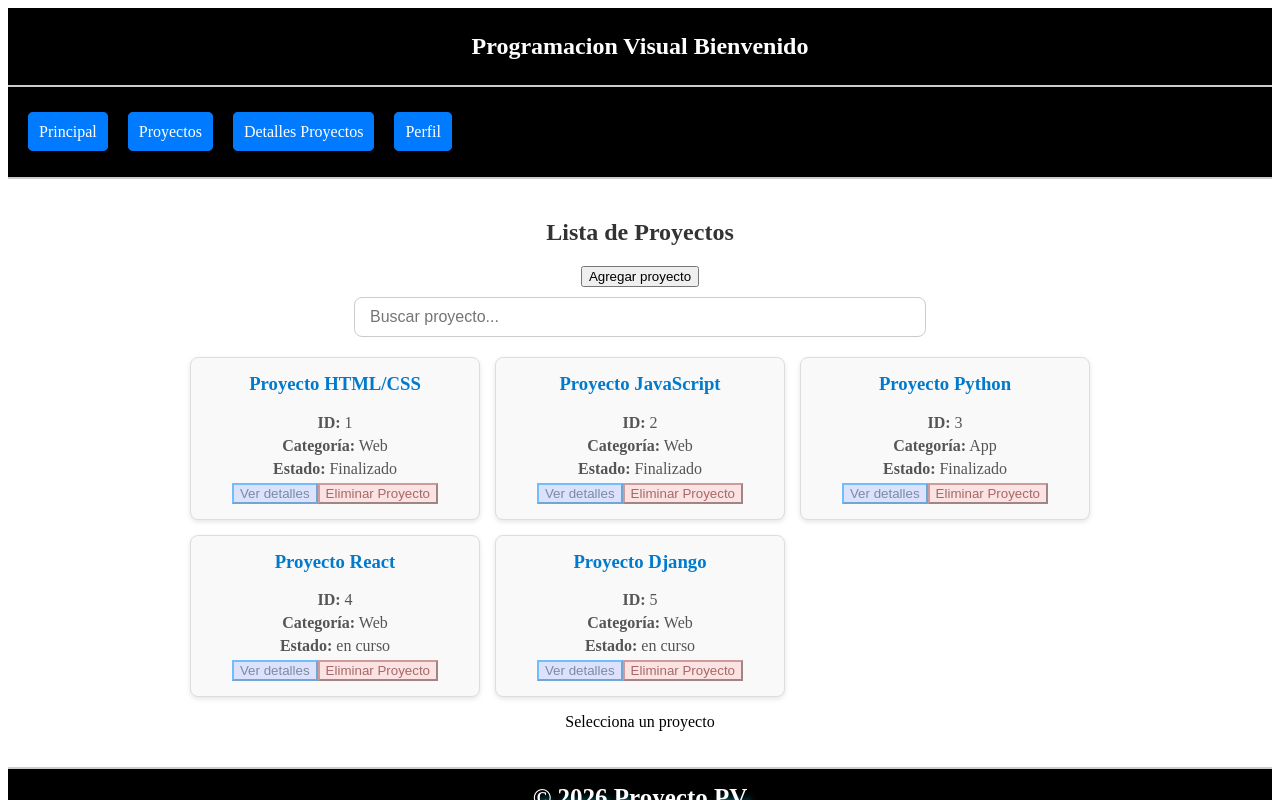
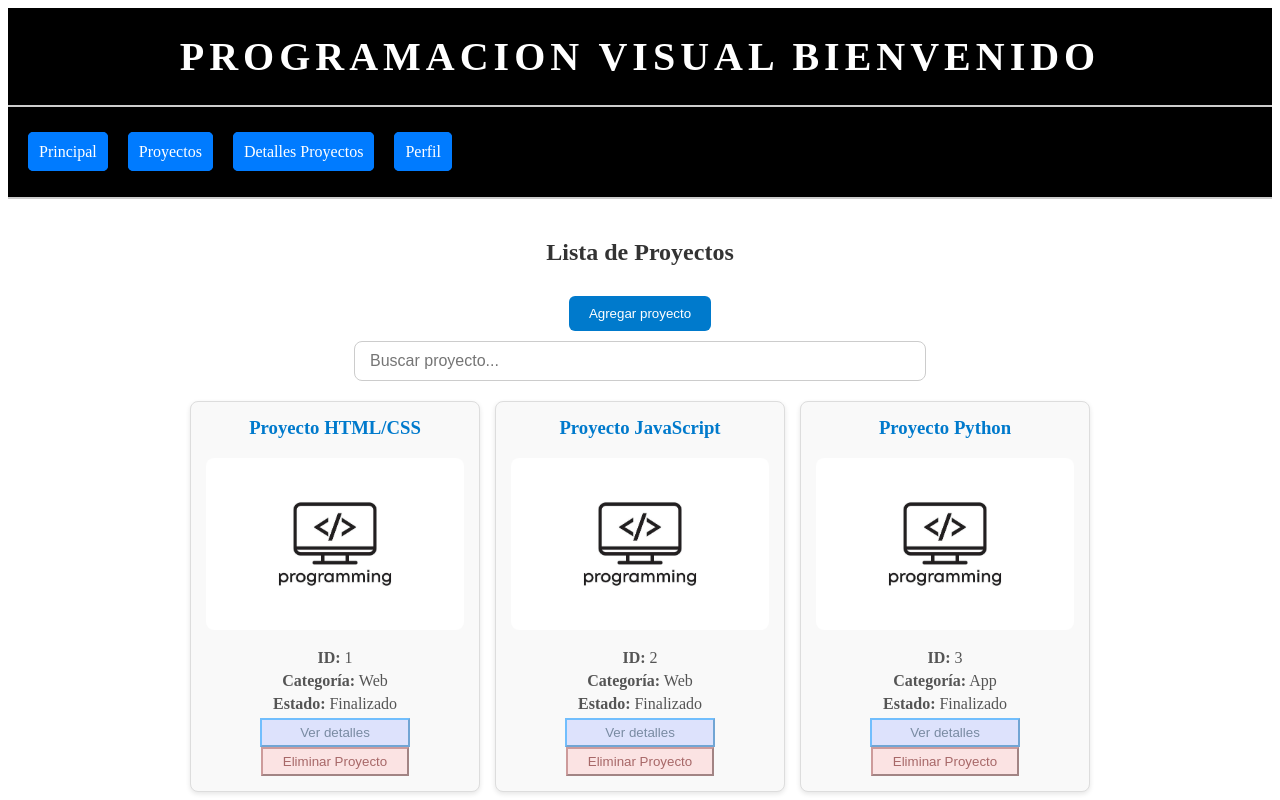
Before and after one commit to MarcosGuanuco/pv_tp3_grupo12, a React (Vite) app in the folder pv_tp3_grupo12_React/: page / in a window 1280 px wide. Shown: the top 800 px of the page. Built offline with nearby package versions, Linux system fonts and the light colour scheme.

Commit message:
Agregué imágenes a las cards de proyectos, incorporé un botón para mostrar/ocultar el formulario de agregar proyectos y agrege los estilos CSS de los componentes.

```diff
--- a/pv_tp3_grupo12_React/src/components/Header.jsx
+++ b/pv_tp3_grupo12_React/src/components/Header.jsx
@@ -3,7 +3,7 @@ import '../css/Header.css'
 function Header(){
     return(
         <header>
-            <h1 className='titulo'>Programacion Visual Bienvenido</h1>
+            <h1 className='titulo'>PROGRAMACION VISUAL BIENVENIDO</h1>
         </header>
     )
 }
--- a/pv_tp3_grupo12_React/src/components/ListaProyectos.jsx
+++ b/pv_tp3_grupo12_React/src/components/ListaProyectos.jsx
@@ -1,11 +1,6 @@
 import { useState } from "react";
 import Detalles from "./Detalles";
-import {
-  obtenerProyectos,
-  buscarProyecto,
-  eliminarProyecto,
-  agregarProyecto
-} from "../services/proyectoService";
+import {obtenerProyectos, buscarProyecto, eliminarProyecto,agregarProyecto} from "../services/proyectoService";
 import ProyectoCard from "./ProyectoCard";
 import "../css/ListaProyecto.css";
 
@@ -73,11 +68,12 @@ function ListaProyectos() {
 
   return (
     <main>
+
       <div className="container">
         <h2>Lista de Proyectos</h2>
         <div>
-        <button onClick={() => setMostrarForm(!mostrarForm)}>
-          {mostrarForm ? "Cerrar formulario" : "Agregar proyecto"}
+        <button className="btn-desplegable" onClick={() => setMostrarForm(!mostrarForm)}>
+          {mostrarForm ? "Cerrar" : "Agregar proyecto"}
           </button>
           </div>
         {mostrarForm && (
@@ -85,12 +81,15 @@ function ListaProyectos() {
           <input type="text" name="titulo" value={titulo} onChange={handleChange} placeholder="Título del proyecto" required />
           <input type="text" name="categoria" value={categoria} onChange={handleChange}placeholder="Categoría"required/>
           <input type="text" name="estado" value={estado}  onChange={handleChange} placeholder="Estado" required />
-          <button type="submit">Guardar</button>
+          <button clastype="submit">Guardar</button>
           </form>
 
         )}
         <b></b>
+
+
         <input type="text" placeholder="Buscar proyecto..." value={busqueda} onChange={handleBuscar} />
+
 
         <div className="cards">
           {proyectos.map((proyecto) => (
@@ -102,7 +101,6 @@ function ListaProyectos() {
             />
           ))}
         </div>
-
         <Detalles proyecto={proyectoSeleccionado} />
       </div>
     </main>
--- a/pv_tp3_grupo12_React/src/components/ProyectoCard.jsx
+++ b/pv_tp3_grupo12_React/src/components/ProyectoCard.jsx
@@ -1,21 +1,23 @@
+import progImg from "../assets/prog.jpg";
 function ProyectoCard({ proyecto, onEliminar, onVerDetalle }) {
 
-  const { id, titulo, categoria, estado } = proyecto;
+  const { id, titulo, imagen, categoria, estado } = proyecto;
 
   return (
     <div className="card">
       <h3>{titulo}</h3>
+      <img src={progImg} alt="Imagen del proyecto" />
       <p><strong>ID:</strong> {id}</p>
       <p><strong>Categoría:</strong> {categoria}</p>
       <p><strong>Estado:</strong> {estado}</p>
-
+      <div>
       <button
         className="btn-detalles"
         onClick={() => onVerDetalle(proyecto)}
       >
         Ver detalles
       </button>
-
+      </div>
       <button
         className="btn-eliminar"
         onClick={() => onEliminar(id)}
--- a/pv_tp3_grupo12_React/src/css/Detalles.css
+++ b/pv_tp3_grupo12_React/src/css/Detalles.css
@@ -40,10 +40,12 @@
   color:  #1130447c;
   border-color: #0099ff7c;
   background-color: rgba(194, 205, 255, 0.514);
+ padding: 5px 38px;
 }
 
 .btn-eliminar {
   color: rgba(107, 16, 16, 0.582);
   border-color: #a1565681;
   background-color: rgba(252, 204, 204, 0.493);
+  padding: 5px 20px;
 }
--- a/pv_tp3_grupo12_React/src/css/Header.css
+++ b/pv_tp3_grupo12_React/src/css/Header.css
@@ -7,11 +7,12 @@ header {
   background-color: var(--color-fondo);
   padding: 10px;
   border-bottom: 2px solid #ccc;
+  letter-spacing: 5px;
 }
 
 .titulo {
   text-align: center;
-  font-size: 24px;
+  font-size: 40px;
   margin: 15px 0;
   color: var(--colol-texto);
 }
--- a/pv_tp3_grupo12_React/src/css/ListaProyecto.css
+++ b/pv_tp3_grupo12_React/src/css/ListaProyecto.css
@@ -96,3 +96,19 @@ input[type="text"]:focus {
 .form-agregar button:hover {
   background-color: #005fa3;
 }
+.card img {
+  width: 100%;
+  border-radius: 8px;
+  margin-bottom: 10px;
+}
+
+.btn-desplegable{
+  margin-top: 10px;
+  padding: 10px 20px;
+  background-color: #007acc;
+  color: white;
+  border: none;
+  border-radius: 6px;
+  cursor: pointer;
+  transition: background-color 0.3s ease;
+}
--- a/pv_tp3_grupo12_React/src/services/proyectoService.js
+++ b/pv_tp3_grupo12_React/src/services/proyectoService.js
@@ -11,10 +11,10 @@ let proyectos = [
       "Se aplicaron conceptos de maquetación, estilos y diseño responsive."
     ],
     recursos: [
-      { nombre: "PDF", link: "#" }
+      { nombre: "Archivo PDF", link: "#" }
     ],
     integrantes: [
-      { nombre: "Ana", rol: "Frontend" }
+      { nombre: "Santiago", rol: "Frontend" }
     ]
   },
   {
@@ -29,10 +29,10 @@ let proyectos = [
     "También se trabajó con estructuras de control, arrays y objetos. El objetivo fue comprender el comportamiento dinámico de las páginas web."
   ],
     recursos: [
-      { nombre: "PDF", link: "#" }
+      { nombre: "Archivo PDF", link: "#" }
     ],
     integrantes: [
-      { nombre: "Ana", rol: "Frontend" }
+      { nombre: "Santiago", rol: "Frontend" }
     ]
   },
     {
@@ -47,10 +47,10 @@ let proyectos = [
     "Además, se trabajó con listas y archivos para resolver problemas. El objetivo fue adquirir una base sólida en programación."
   ],
     recursos: [
-      { nombre: "PDF", link: "#" }
+      { nombre: "Archivo PDF", link: "#" }
     ],
     integrantes: [
-      { nombre: "Ana", rol: "Frontend" }
+      { nombre: "Santiago", rol: "Frontend" }
     ]
   },
     {
@@ -65,10 +65,10 @@ let proyectos = [
     "Se trabajó con props y estado para manejar la información. El objetivo fue comprender el desarrollo moderno basado en componentes."
   ],
     recursos: [
-      { nombre: "PDF", link: "#" }
+      { nombre: "Archivo PDF", link: "#" }
     ],
     integrantes: [
-      { nombre: "Ana", rol: "Frontend" }
+      { nombre: "Santiago", rol: "Frontend" }
     ]
   },
     {
@@ -82,10 +82,10 @@ let proyectos = [
     "Este proyecto amplió los conocimientos en React mediante el uso de hooks y manejo avanzado de estado. Se implementaron funcionalidades como useState y useEffect para controlar el ciclo de vida de los componentes. Además, se trabajó con consumo de APIs para mostrar datos dinámicos. Se mejoró la organización del código mediante componentes reutilizables. El objetivo fue profundizar en el desarrollo de aplicaciones modernas y escalables."
   ],
     recursos: [
-      { nombre: "PDF", link: "#" }
+      { nombre: "Archivo PDF", link: "#" }
     ],
     integrantes: [
-      { nombre: "Ana", rol: "Frontend" }
+      { nombre: "Santiago", rol: "Frontend" }
     ]
   },
 ];
```
Also changed, not shown: pv_tp3_grupo12_React/src/assets/prog.jpg (added).
